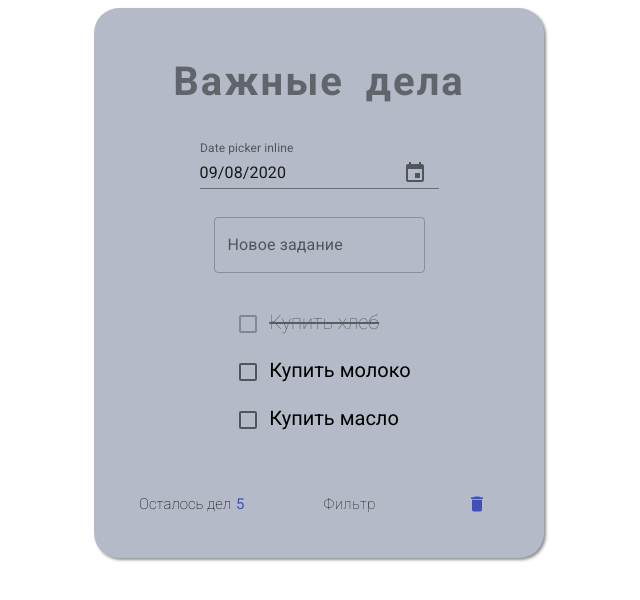
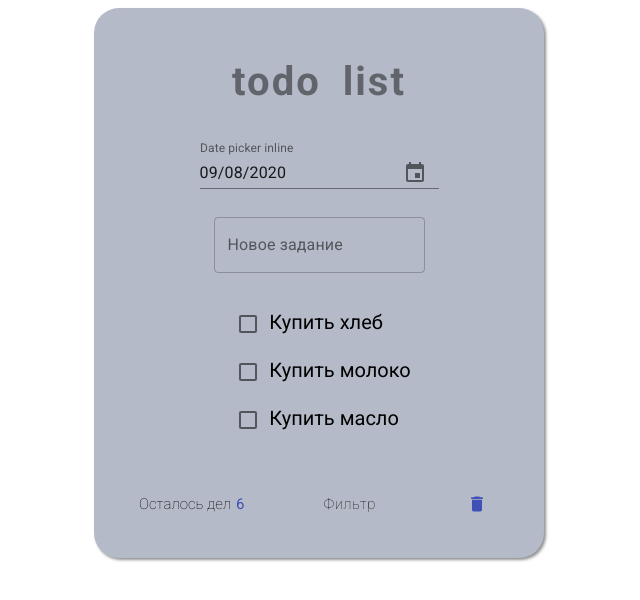
Before and after one commit to WebHeroSchool/igor_todo, a React (Create React App) app: page / in a window 1280 px wide. Shown: the top 600 px of the page, without its empty margins (321-961 px from the left). Built offline with nearby package versions, Linux system fonts and the light colour scheme.

Commit message:
add .setState

```diff
--- a/src/components/App/App.js
+++ b/src/components/App/App.js
@@ -11,17 +11,21 @@ class App extends React.Component {
 		items: [
 			{
 				value: 'Купить хлеб',
-				isDone: true
+				isDone: false,
+				id: 1
 			},
 			{
 				value: 'Купить молоко',
-				isDone: false
+				isDone: false,
+				id: 2
 			},
 			{
 				value: 'Купить масло',
-				isDone: false
+				isDone: false,
+				id: 3
 			}
-		]
+		],
+		count: 6
 	};
 
 	//onClickDone = isDone => console.log(isDone); короткая запись
@@ -32,18 +36,28 @@ class App extends React.Component {
 		this.onClickDone = this.onClickDone.bind(this);
 	}
 
-	onClickDone(isDone) {
-		console.log(isDone);
-	}
+	onClickDone = id => {
+		const newItemList = this.state.items.map(item => {
+			const newItem = { ...item };
+
+			if (item.id === id) {
+				newItem.isDone = !item.isDone;
+			}
+
+			return newItem;
+		});
+
+		this.setState({ items: newItemList });
+	};
 
 	render() {
 		return (
 			<div className={styles.wrap}>
-			<h2 className={styles.title}>Важные дела</h2>
+			<h2 className={styles.title}>todo list</h2>
 			<Calendar />
 			<InputItem />
 			<ItemList items={this.state.items} onClickDone={this.onClickDone} />
-			<Footer count={5}/>
+			<Footer count={this.state.count} onClickFooter={this.onClickFooter} />
 			</div>
 		);
 	}
--- a/src/components/Footer/Footer.js
+++ b/src/components/Footer/Footer.js
@@ -60,7 +60,7 @@ function SimpleMenu() {
   );
 }
 
-const Footer = ({ count }) => (<div className={styles.wrap}>
+const Footer = ({ count, onClickFooter }) => (<div className={styles.wrap} onClick={onClickFooter}>
 	<div className={styles.item}>Осталось дел
 		<span className={styles.number}>{count}</span>
 	</div>
--- a/src/components/Item/Item.js
+++ b/src/components/Item/Item.js
@@ -3,17 +3,18 @@ import styles from './Item.module.css';
 import classnames from 'classnames';
 import Checkbox from '@material-ui/core/Checkbox';
 
-const Item = ({ value, isDone, onClickDone }) => (<span className={
+const Item = ({ value, isDone, onClickDone, id, classes }) => (<span className={
 	classnames({
 		[styles.item]: true,
 		[styles.done]: isDone
 	})
 }>
 <Checkbox
-			onClick={() => onClickDone(isDone)}
+	onClick={() => onClickDone(id)}
 	color="primary"
 	inputProps={{ 'aria-label': 'secondary checkbox' }}
 />
+
 {value}</span>);
 
 export default Item;
--- a/src/components/ItemList/ItemList.js
+++ b/src/components/ItemList/ItemList.js
@@ -2,12 +2,16 @@ import React from 'react';
 import Item from '../Item/Item';
 import styles from './ItemList.module.css';
 
-const ItemList = ({ items, onClickDone }) => (<ul className={styles.list}>
+const ItemList = ({ items, onClickDone, id }) => (<ul className={styles.list}>
 {
 	items.map(item => <li key={item.value} className={styles.items}>
-		<Item value = {item.value} isDone={item.isDone} onClickDone={onClickDone} />
-		</li>)
-	}
+		<Item
+			value = {item.value}
+			isDone={item.isDone}
+			id={item.id}
+			onClickDone={onClickDone}
+		/>
+	</li>)}
 </ul>);
 
 export default ItemList;
```
Lines whose indentation alone changed are shown as unchanged.
